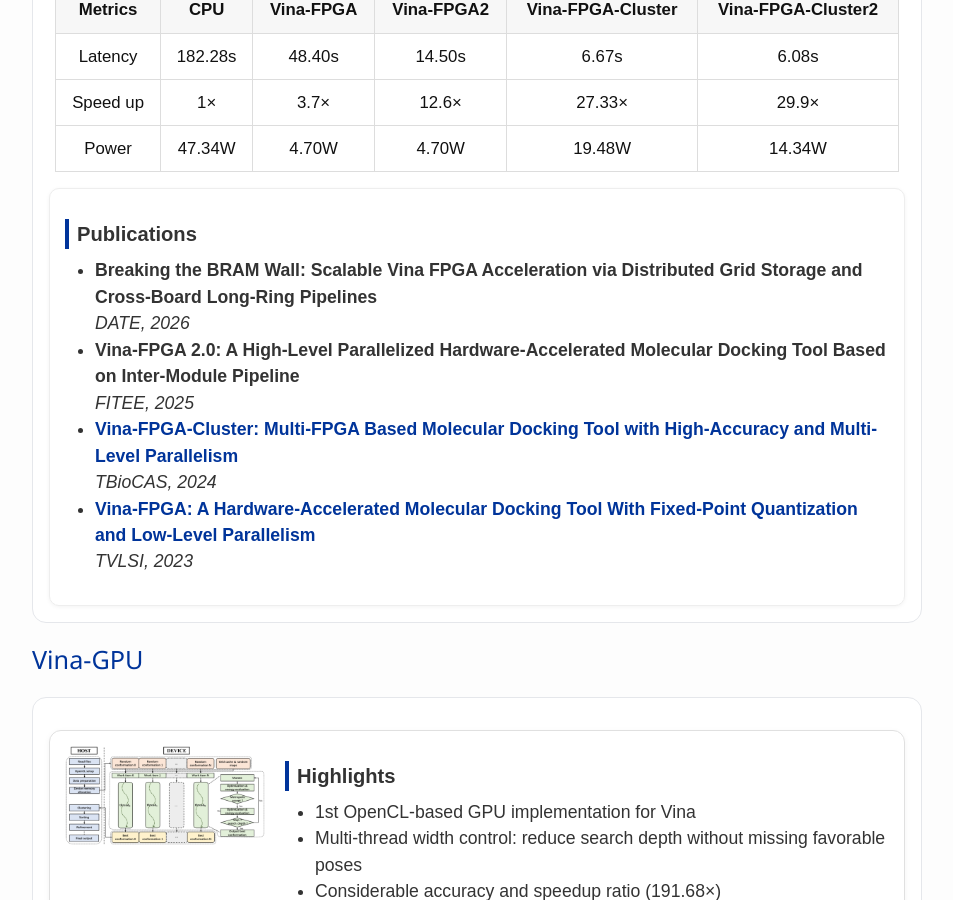
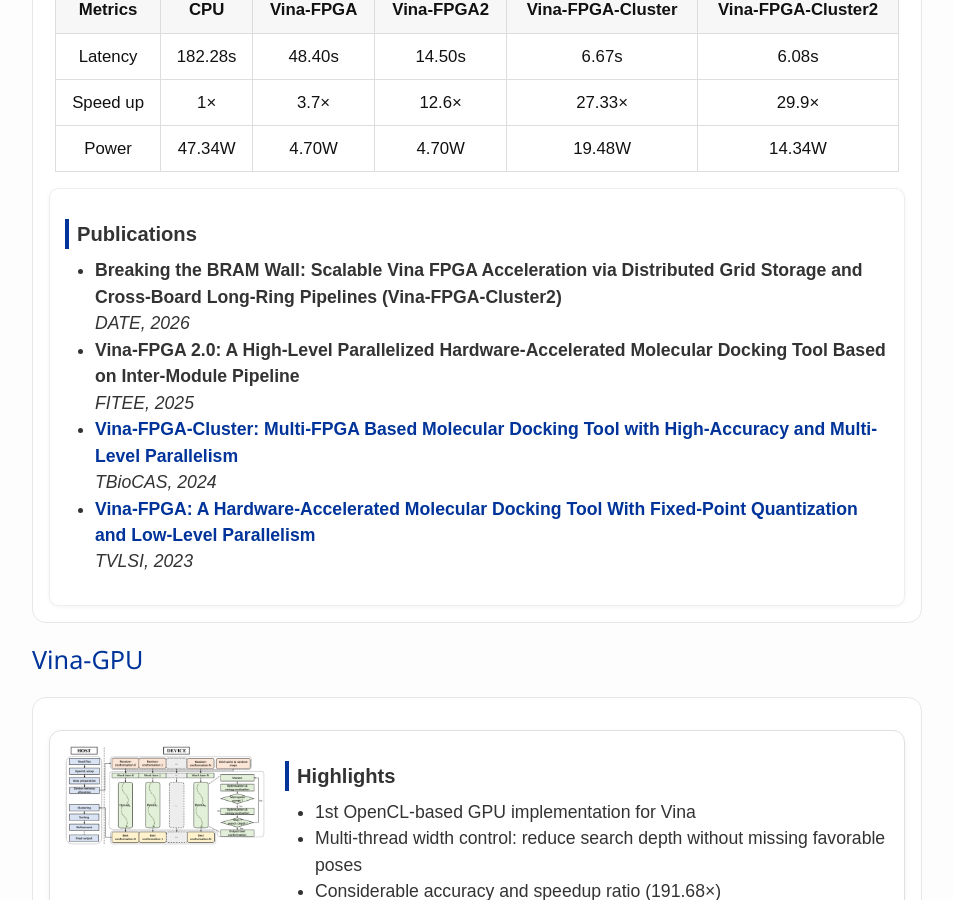
Before and after one commit to ruiqichen7/ruiqichen7.github.io, a Jekyll site: the page built from representative/Vina.md, in a window 1280 px wide and 900 px high, scrolled down 2258 px. Shown: the whole window, without its empty margins (163-1116 px from the left). Built offline with Jekyll 4.4.1, drawn with Linux system fonts in a browser that asks for light colours.

Commit message:
update vina

```diff
--- a/representative/Vina.md
+++ b/representative/Vina.md
@@ -84,7 +84,7 @@ by leveraging
   <div class="paper-section">
     <h4 class="project-sub-title">Publications</h4>
     <ul>
-      <li><strong>Breaking the BRAM Wall: Scalable Vina FPGA Acceleration via Distributed Grid Storage and Cross-Board Long-Ring Pipelines</strong><br><em>DATE, 2026</em></li>
+      <li><strong>Breaking the BRAM Wall: Scalable Vina FPGA Acceleration via Distributed Grid Storage and Cross-Board Long-Ring Pipelines (Vina-FPGA-Cluster2)</strong><br><em>DATE, 2026</em></li>
       <li><strong>Vina-FPGA 2.0: A High-Level Parallelized Hardware-Accelerated Molecular Docking Tool Based on Inter-Module Pipeline</strong><br><em>FITEE, 2025</em></li>
       <li><strong><a href="https://ieeexplore.ieee.org/abstract/document/10500753" target="_blank">Vina-FPGA-Cluster: Multi-FPGA Based Molecular Docking Tool with High-Accuracy and Multi-Level Parallelism</a></strong><br><em>TBioCAS, 2024</em></li>
       <li><strong><a href="https://ieeexplore.ieee.org/document/9940230" target="_blank">Vina-FPGA: A Hardware-Accelerated Molecular Docking Tool With Fixed-Point Quantization and Low-Level Parallelism</a></strong><br><em>TVLSI, 2023</em></li>
```
